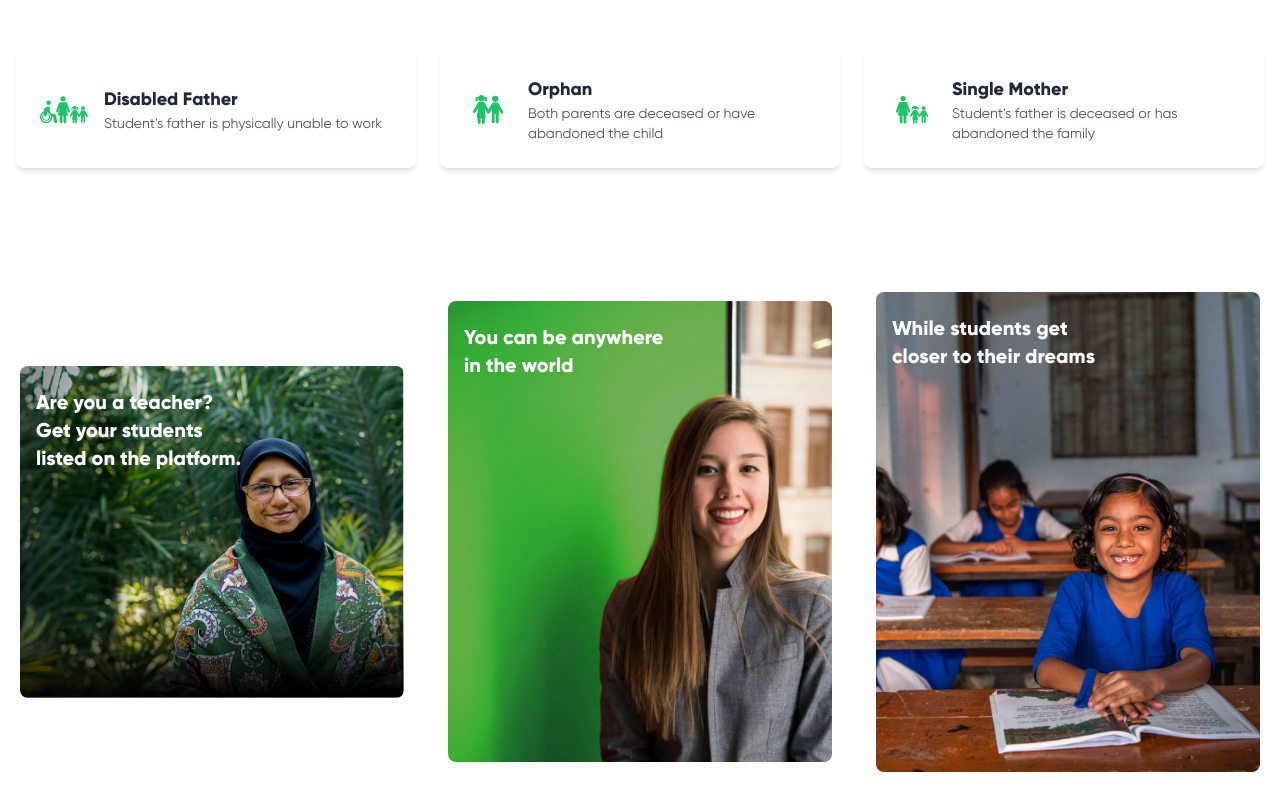
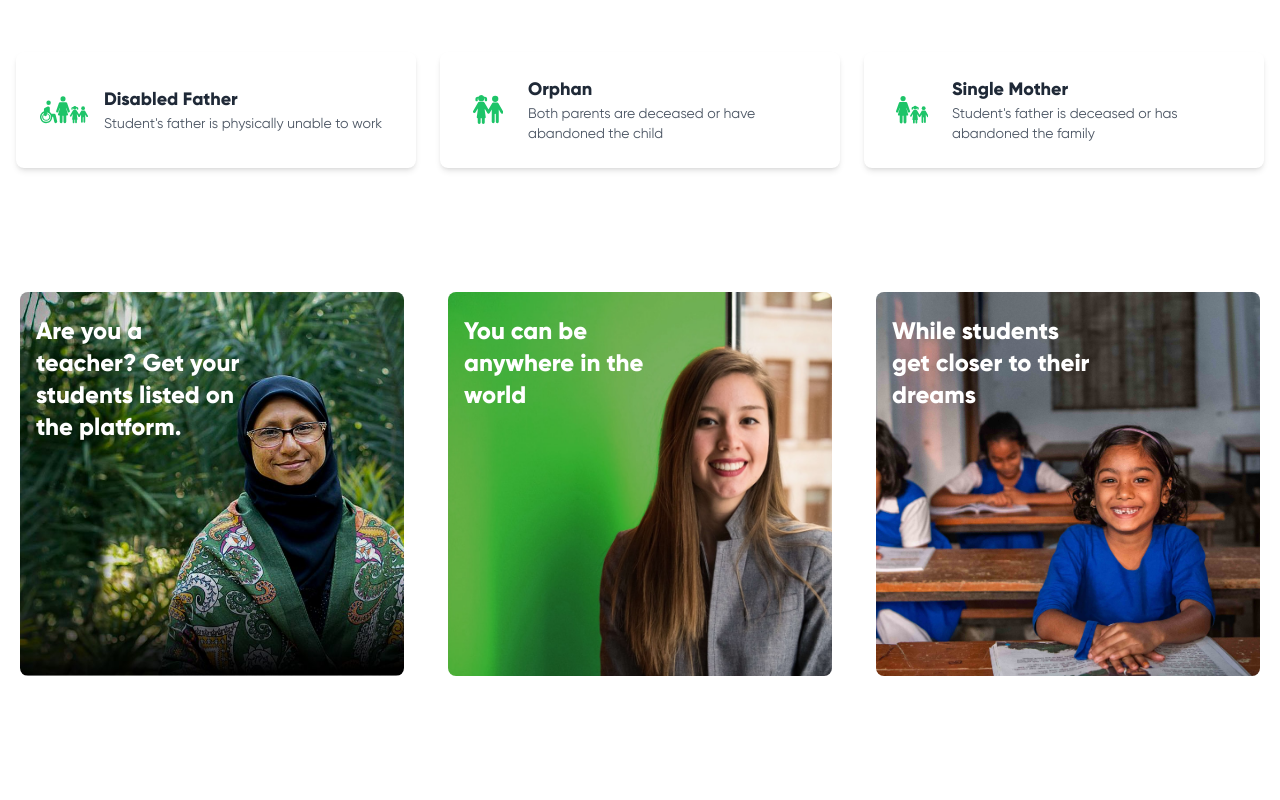
Before and after one commit to Rifat8080/alteryouth_nextjs, a Next.js app: page / in a window 1280 px wide. Shown: the part 3538-4338 px from the top of the page. After the commit the page ends 4242 px from the top, so only its background shows below. Built offline with nearby package versions, Linux system fonts and the light colour scheme; no server answers.

Commit message:
fixed h w of image cards

```diff
--- a/src/components/imageCards.js
+++ b/src/components/imageCards.js
@@ -1,11 +1,11 @@
 import React from 'react';
 
 const ImageCard = ({ imageSrc, altText, caption }) => (
-  <figure className="relative max-w-sm transition-all duration-300 cursor-pointer transform hover:scale-105">
+  <figure className="relative w-96 transition-all duration-300 cursor-pointer transform hover:scale-105">
     <a href="#">
-      <img className="rounded-lg" src={imageSrc} alt={altText} />
+      <img className="rounded-lg h-96 w-full object-cover" src={imageSrc} alt={altText} />
     </a>
-    <figcaption className="absolute px-4 text-xl font-bold max-w-60 text-white top-6">
+    <figcaption className="absolute px-4 text-2xl font-bold max-w-60 text-white top-6">
       <p>{caption}</p>
     </figcaption>
   </figure>
@@ -32,7 +32,7 @@ const ImageCards = () => {
 
   return (
     <div className="bg-white py-7">
-      <div className="flex space-x-11  justify-center items-center">
+      <div className="flex space-x-11 justify-center items-center">
         {cardsData.map((card, index) => (
           <ImageCard
             key={index}
```
